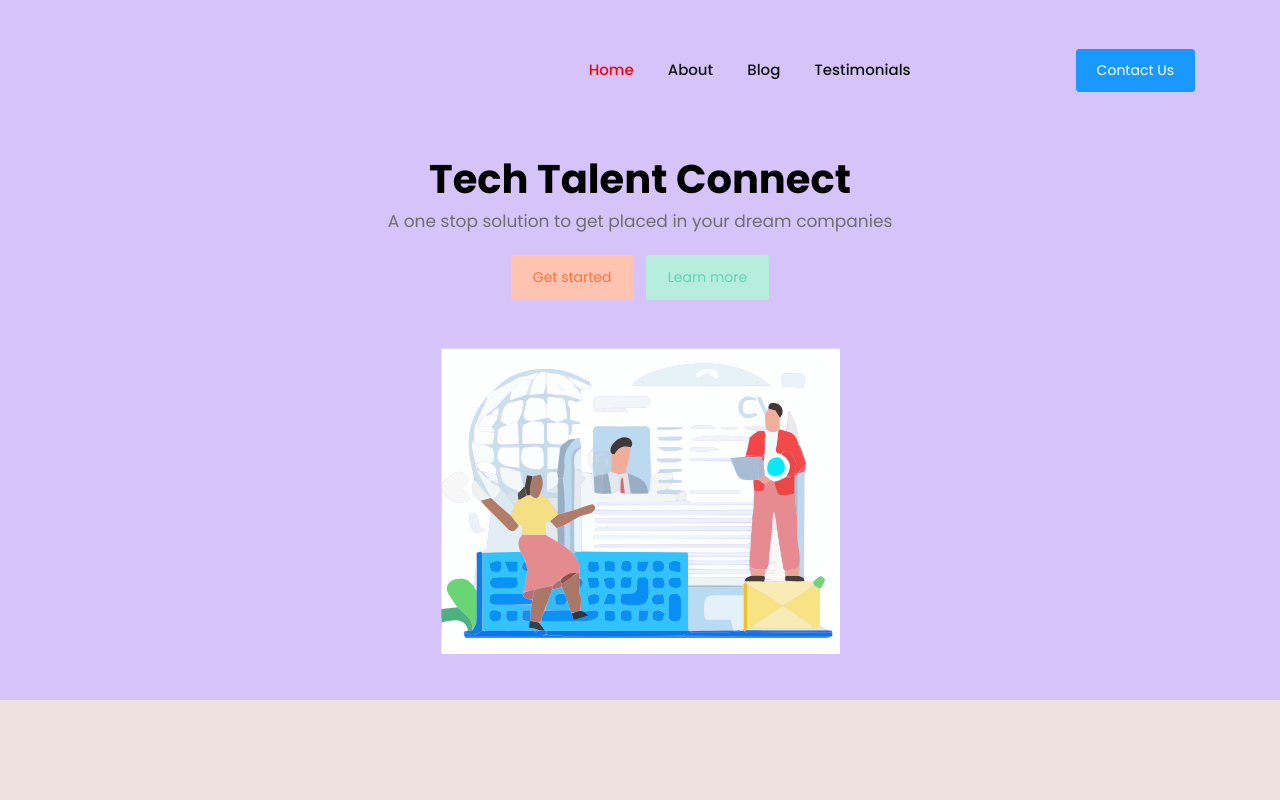
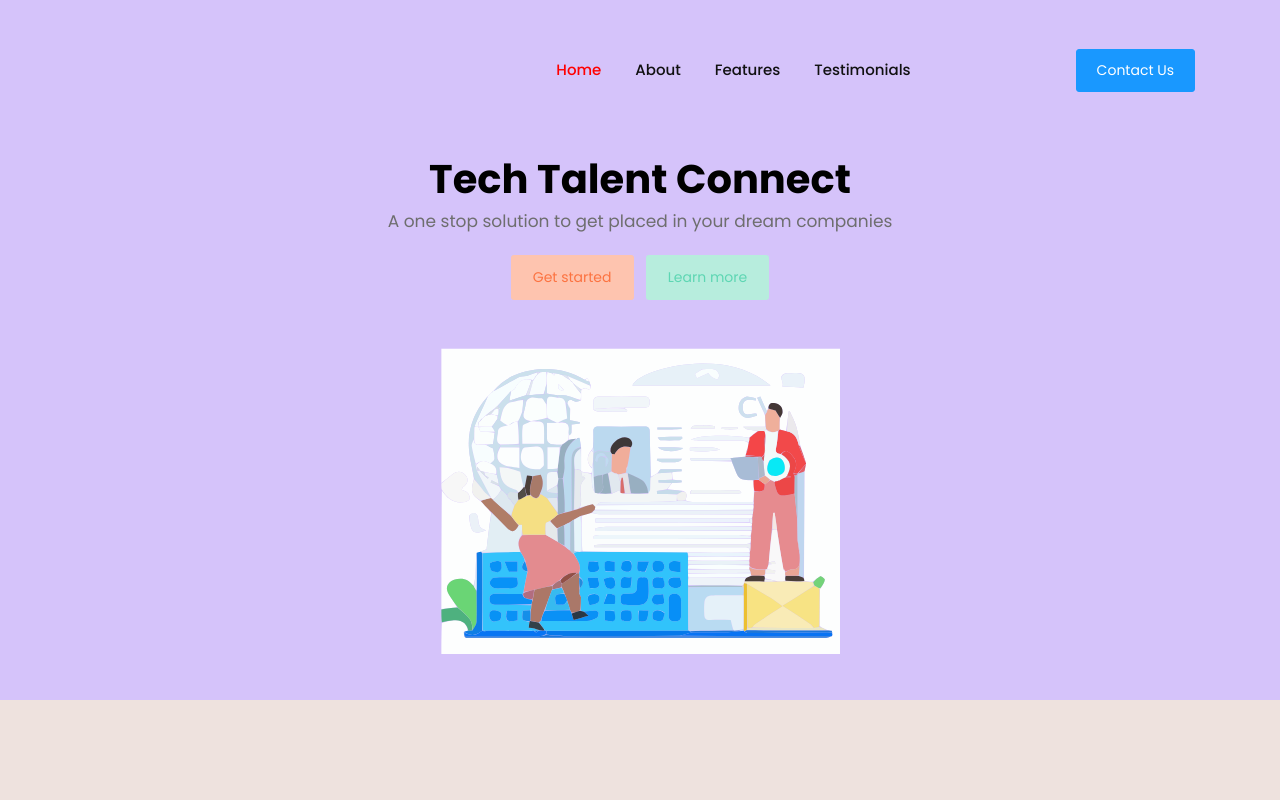
Before and after one commit to ss-coder30/Recruitment-site-landing-page, a website: page index.html in a window 1280 px wide. Shown: the top 800 px of the page. Drawn offline with Linux system fonts and the light colour scheme.

Commit message:
Update index.html

```diff
--- a/index.html
+++ b/index.html
@@ -38,7 +38,7 @@
             <a class="nav-link" href="#features-section">About</a>
           </li>
           <li class="nav-item">
-            <a class="nav-link" href="#digital-marketing-section">Blog</a>
+            <a class="nav-link" href="#digital-marketing-section">Features</a>
           </li>
           <li class="nav-item">
             <a class="nav-link" href="#feedback-section">Testimonials</a>
```
